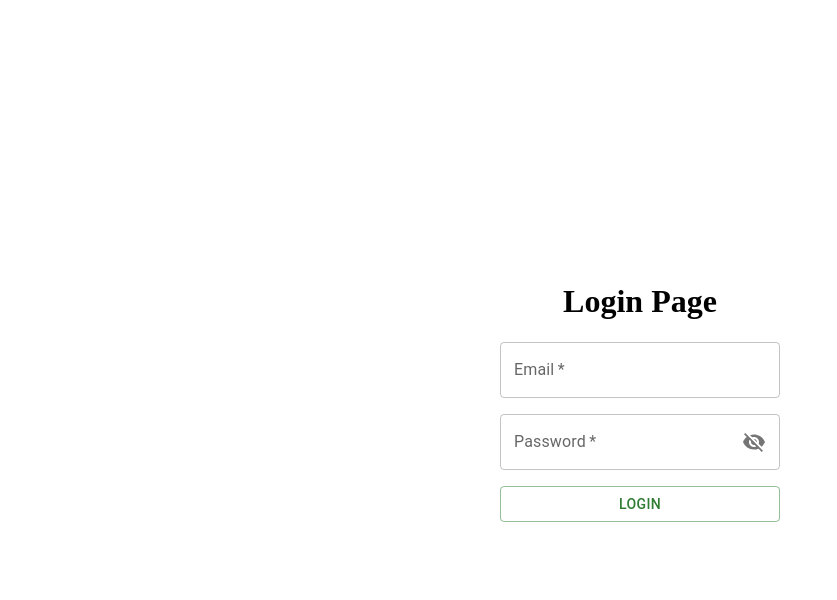
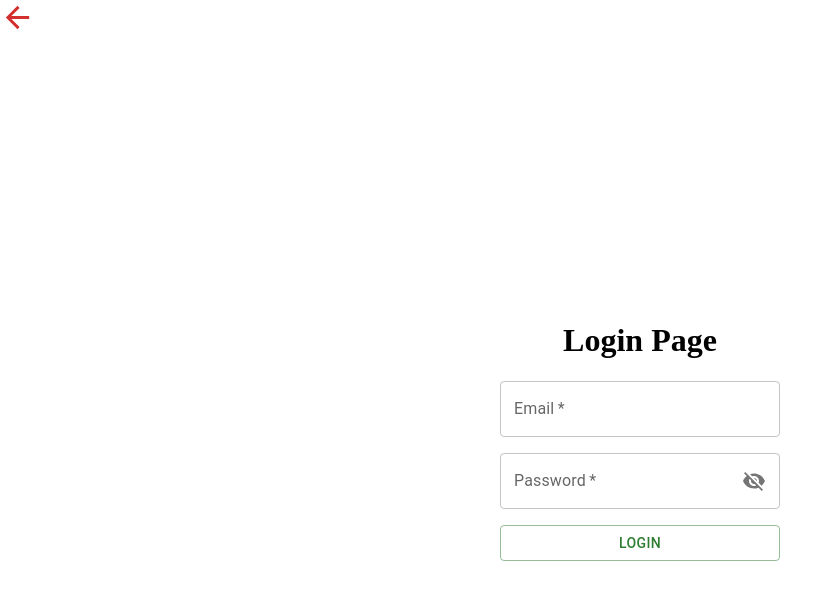
Before and after one commit to salmangujjar-dev/project-socialconnect, a React (Create React App) app: page /login in a window 1280 px wide. Shown: the top 600 px of the page, without its empty margins (0-837 px from the left). Built offline with nearby package versions, Linux system fonts and the light colour scheme.

Commit message:
Added backward navigation for Login page

```diff
--- a/src/Views/Login.js
+++ b/src/Views/Login.js
@@ -11,6 +11,7 @@ import {
 import { useNavigate } from "react-router-dom";
 import Visibility from "@mui/icons-material/Visibility";
 import VisibilityOffIcon from "@mui/icons-material/VisibilityOff";
+import ArrowBackIcon from "@mui/icons-material/ArrowBack";
 
 const Login = () => {
   const [showPassword, setShowPassword] = useState(false);
@@ -66,6 +67,13 @@ const Login = () => {
   };
 
   return (
+    <>
+      <ArrowBackIcon
+        color="error"
+        fontSize="large"
+        sx={{ cursor: "pointer" }}
+        onClick={() => navigate(-1)}
+      />
       <Container
         style={{
           height: "98vh",
@@ -129,6 +137,7 @@ const Login = () => {
           </FormControl>
         </form>
       </Container>
+    </>
   );
 };
 
--- a/src/Views/Signup.js
+++ b/src/Views/Signup.js
@@ -41,9 +41,9 @@ const Signup = () => {
   //   });
   // };
 
-  const navigateUser = (arg) => {
-    navigate(arg);
-  };
+  // const navigateUser = (arg) => {
+  //   navigate(arg);
+  // };
   const togglePassword = () => {
     setShowPassword(!showPassword);
   };
@@ -73,7 +73,7 @@ const Signup = () => {
 
     setSignupSuccess(true);
     setTimeout(() => {
-      navigateUser("/login");
+      navigate("/login");
     }, 3000);
   };
 
@@ -95,7 +95,7 @@ const Signup = () => {
         color="error"
         fontSize="large"
         sx={{ cursor: "pointer" }}
-        onClick={() => navigateUser(-1)}
+        onClick={() => navigate(-1)}
       />
       <Container
         style={{
```
Lines whose indentation alone changed are shown as unchanged.
